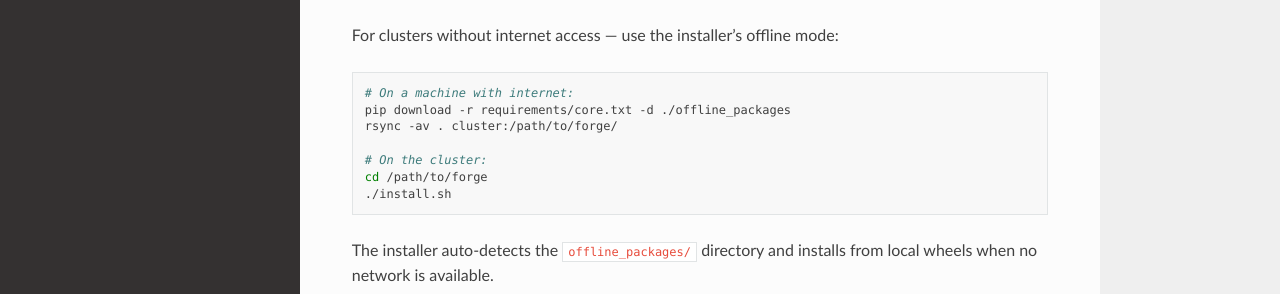
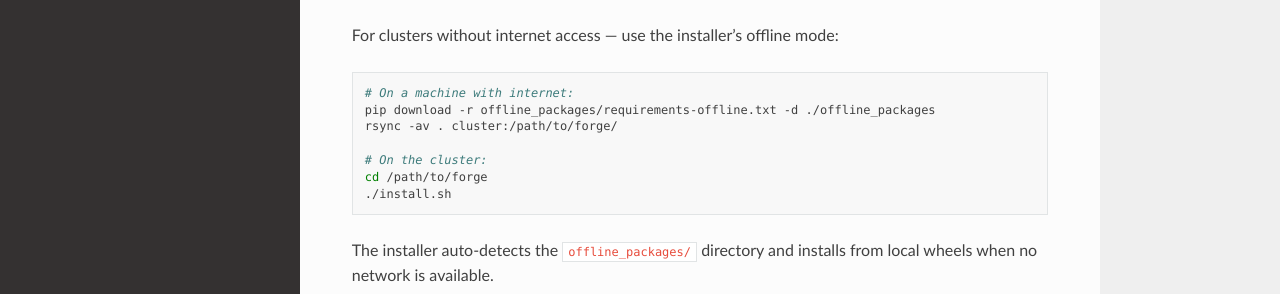
Before and after one commit to majidhaddad02/wien2k_gen, a Sphinx documentation site: the page built from docs/installation.md, in a window 1280 px wide and 900 px high, scrolled down 1302 px. Shown: the part 157-451 px from the top of the window. Built offline with Sphinx 7.4.7 and the Read the Docs theme 3.1.0, drawn with Linux system fonts in a browser that asks for light colours.

Commit message:
docs: fix broken file refs (requirements-dev.txt, requirements/core.txt)

````diff
--- a/docs/installation.md
+++ b/docs/installation.md
@@ -63,7 +63,7 @@ For clusters without internet access — use the installer's offline mode:
 
 ```bash
 # On a machine with internet:
-pip download -r requirements/core.txt -d ./offline_packages
+pip download -r offline_packages/requirements-offline.txt -d ./offline_packages
 rsync -av . cluster:/path/to/forge/
 
 # On the cluster:
````
Also changed, not shown: docs/contributing.md (+0 -1 lines).
